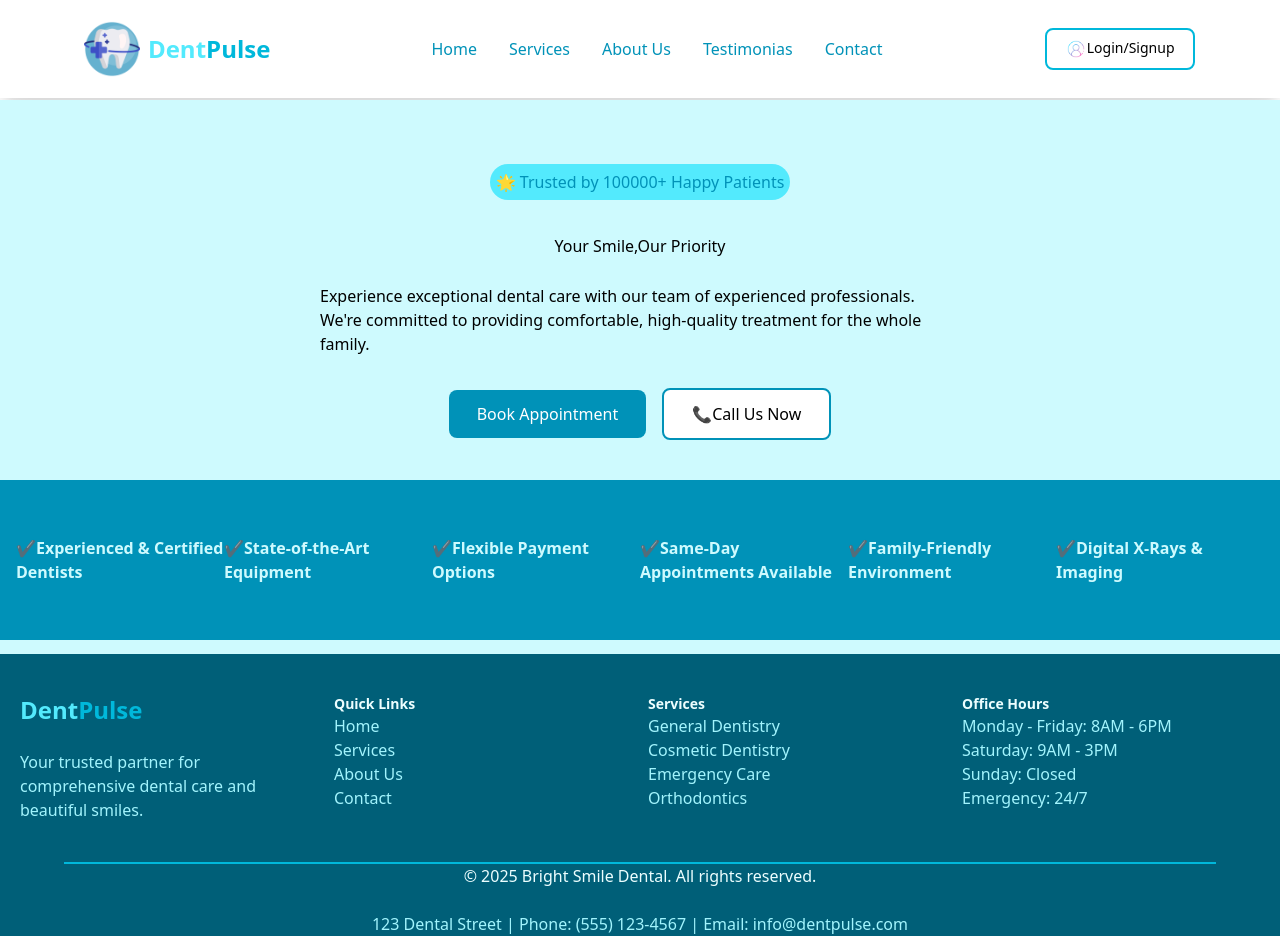
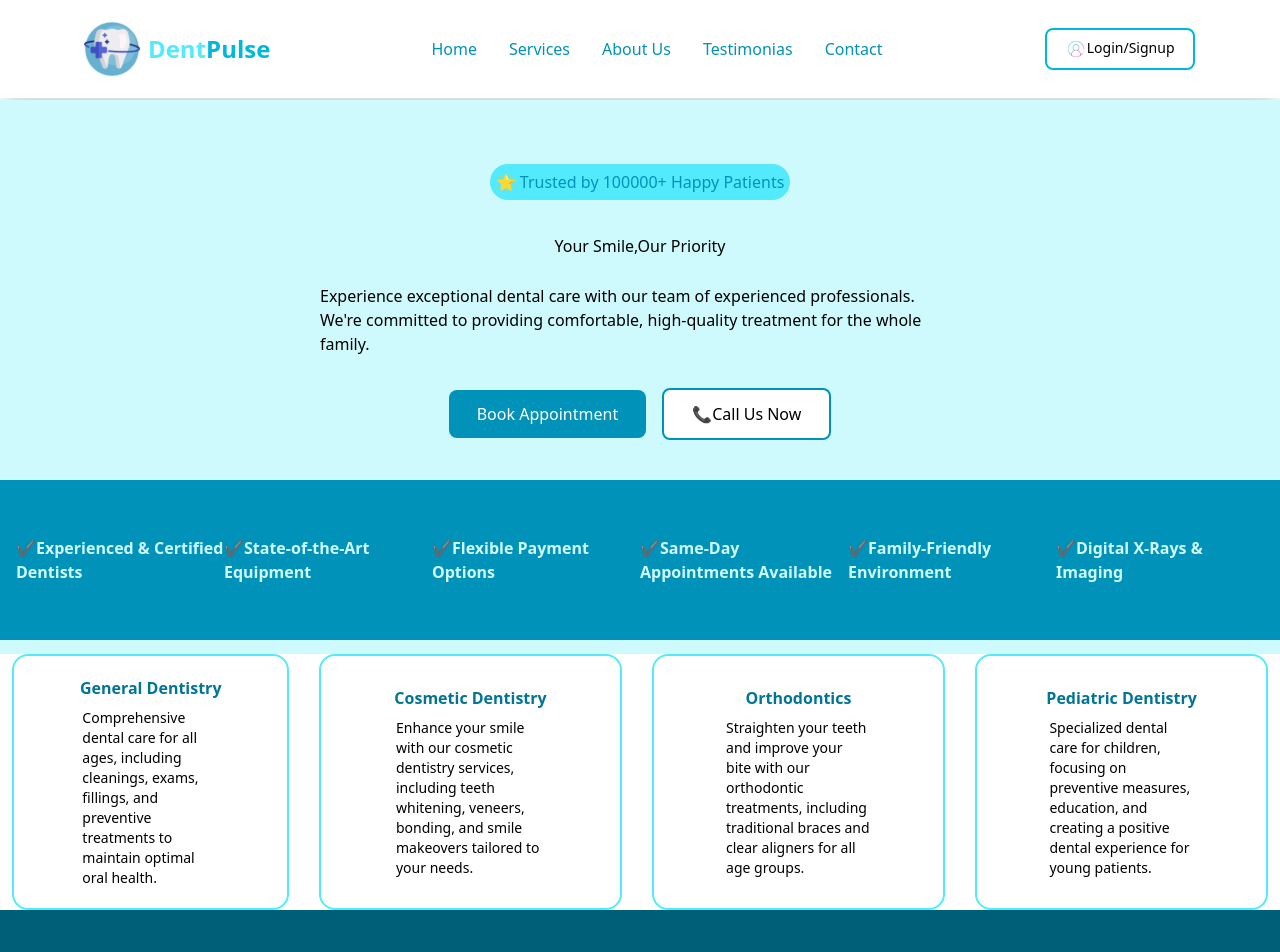
Before and after one commit to HVPasindu/DentPulse, a React app in the folder frontend/: page / in a window 1280 px wide. Shown: the top 952 px of the page. Built offline with nearby package versions, Linux system fonts and the light colour scheme; the HTML template or start-up script is replaced by a standard one.

Commit message:
services components basics done

```diff
--- a/frontend/src/App.jsx
+++ b/frontend/src/App.jsx
@@ -2,10 +2,10 @@ import React from 'react'
 import { Header } from './MainInterface Components/Header'
 import { Footer } from './MainInterface Components/Footer'
 import {Hero} from './MainInterface Components/Hero'
+import { servicesData } from './data/servicedata'
+import { Services } from './MainInterface Components/Services'
 
 function App() {
-
-
 
   return (
     <>
@@ -18,15 +18,19 @@ function App() {
            <Hero/>
     </div>
 
+    <div className='flex justify-around gap-x-1.5' >
+      {servicesData.map((service,index)=>(<Services title={service.title} description={service.description}/>))}
 
-
+    </div>
 
     <div className='bg-cyan-800'>
 
     <Footer />
 
     </div>
+
     </>
+
 
   )
 }
--- /dev/null
+++ b/frontend/src/MainInterface Components/Services.jsx
@@ -0,0 +1,16 @@
+export function Services(props) {
+
+
+    return (
+
+        <div className=" flex flex-col justify-center items-center mx-3 bg-white rounded-2xl py-5 border-cyan-300 border-2 ">
+
+            <h1 className="font-bold  text-cyan-700 pb-2">{props.title}</h1>
+            <div className="w-[50%] items-center justify-center">
+                <h1 className="text-sm ">{props.description}</h1>
+            </div>
+        </div>
+
+    )
+
+}
--- /dev/null
+++ b/frontend/src/data/servicedata.jsx
@@ -0,0 +1,24 @@
+export const servicesData = [
+
+    {
+        id:1,
+        title:"General Dentistry",
+        description:"Comprehensive dental care for all ages, including cleanings, exams, fillings, and preventive treatments to maintain optimal oral health."
+    },
+    {
+        id:2,
+        title:"Cosmetic Dentistry",
+        description:"Enhance your smile with our cosmetic dentistry services, including teeth whitening, veneers, bonding, and smile makeovers tailored to your needs."
+    },
+    {
+        id:3,
+        title:"Orthodontics",
+        description:"Straighten your teeth and improve your bite with our orthodontic treatments, including traditional braces and clear aligners for all age groups."
+    },
+    {
+        id:4,
+        title:"Pediatric Dentistry",
+        description:"Specialized dental care for children, focusing on preventive measures, education, and creating a positive dental experience for young patients."
+    },
+
+]
```
Also changed, not shown: frontend/src/MainInterface Components/Hero.jsx (+7 -2 lines).
